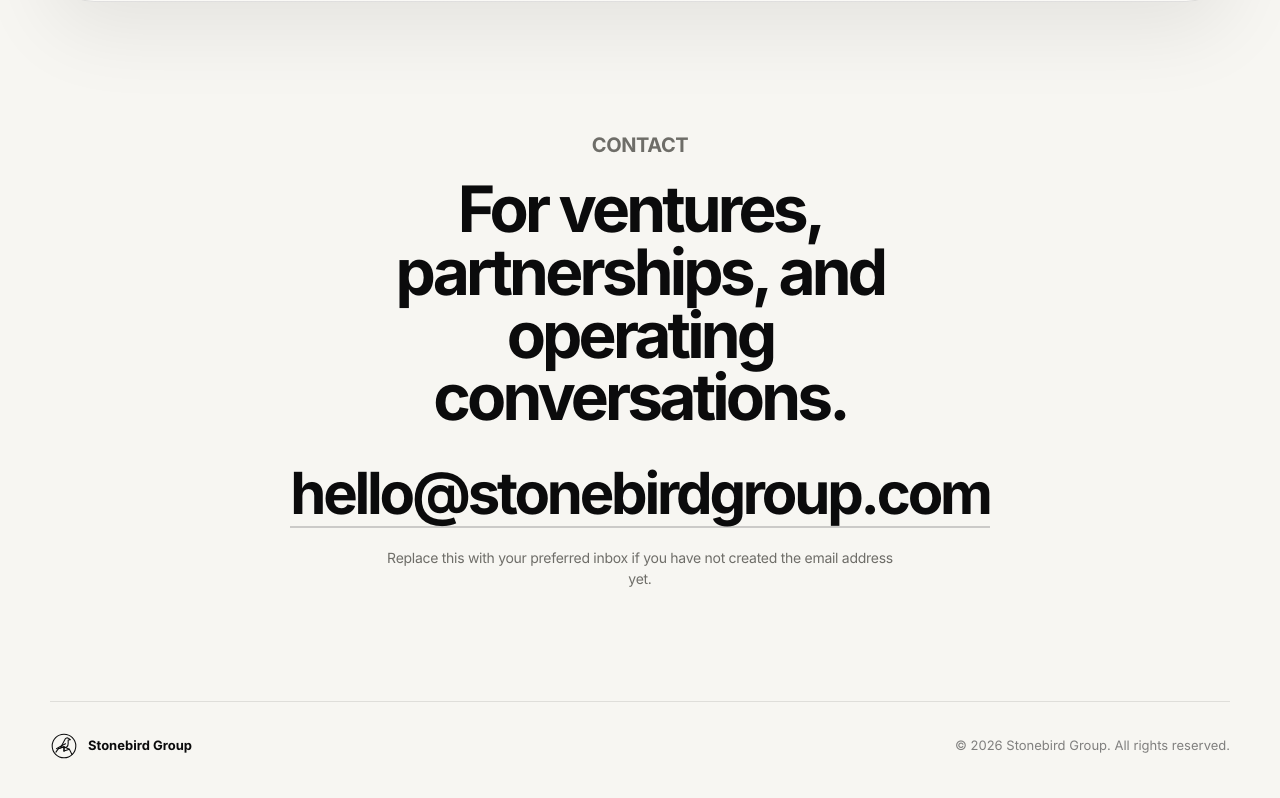
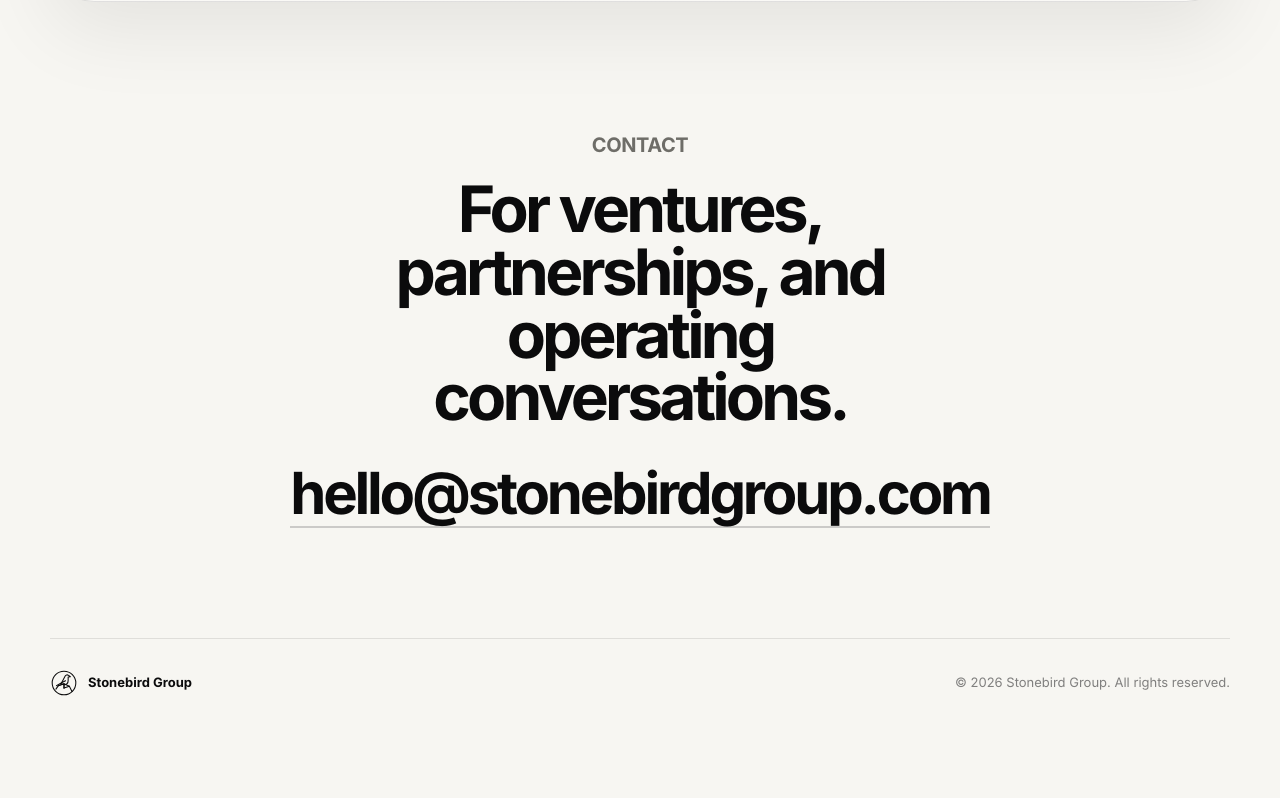
Before and after one commit to yusufyasin1-byte/stonebird-site, a plain HTML site: page index.html in a window 1280 px wide. Shown: the part 3096-3894 px from the top of the page. After the commit the page ends 3837 px from the top, so only its background shows below. Drawn offline with Linux system fonts and the light colour scheme.

Commit message:
removed email explanation

```diff
--- a/index.html
+++ b/index.html
@@ -131,7 +131,6 @@
         <p class="eyebrow">Contact</p>
         <h2>For ventures, partnerships, and operating conversations.</h2>
         <a class="email-link" href="mailto:hello@stonebirdgroup.com">hello@stonebirdgroup.com</a>
-        <p class="contact-note">Replace this with your preferred inbox if you have not created the email address yet.</p>
       </section>
     </main>
 
```
